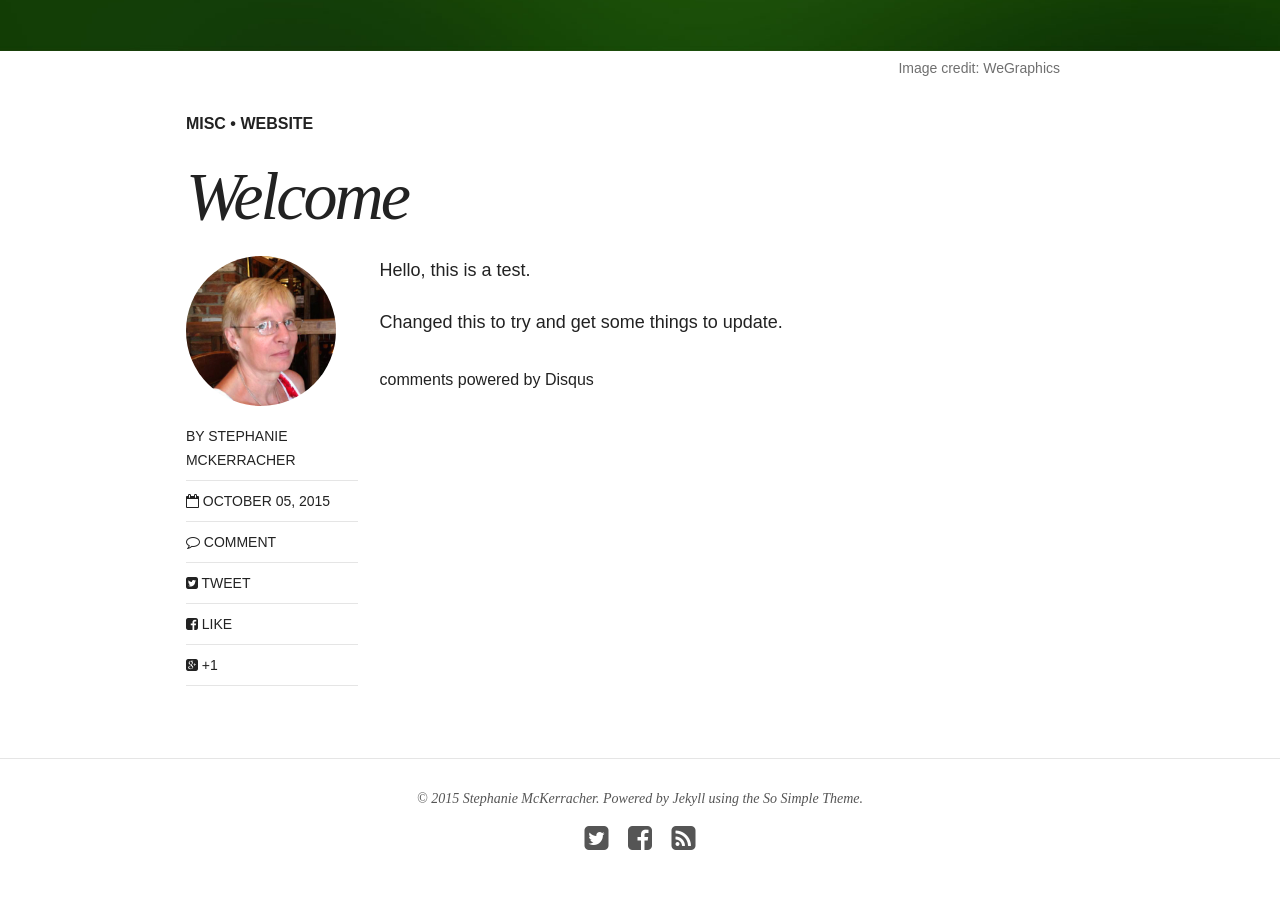
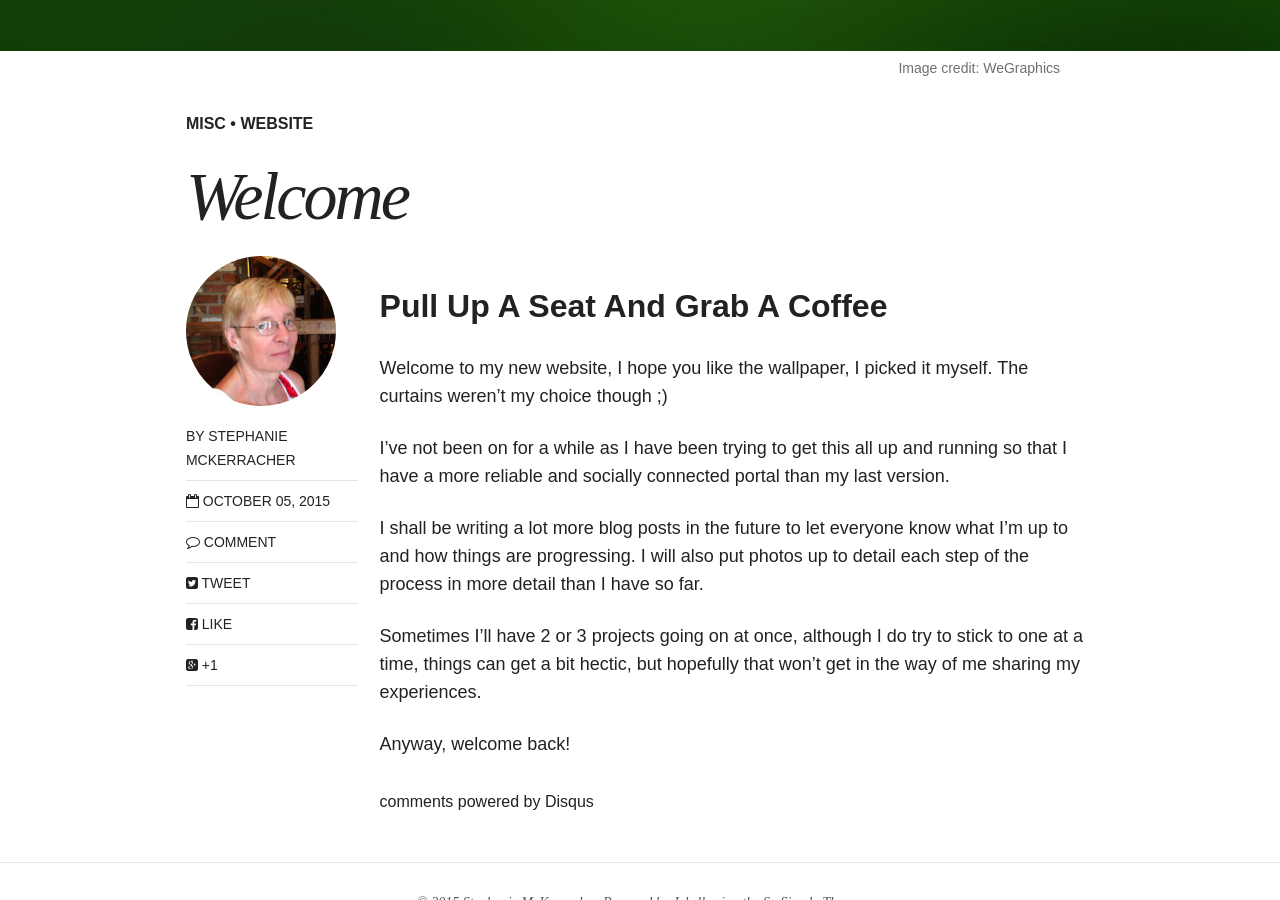
Before and after one commit to devoctomy/knittedbysteph.com, a Jekyll site: the page built from _posts/articles/2015-10-05-welcome.md, in a window 1280 px wide and 900 px high, scrolled down 642 px. Built offline with Jekyll 4.4.1, drawn with Linux system fonts in a browser that asks for light colours; nearby versions of some CDN libraries; comment, search, counter and statistics services are not loaded.

Commit message:
Updates to graphics and welcome blog post

```diff
--- a/_posts/articles/2015-10-05-welcome.md
+++ b/_posts/articles/2015-10-05-welcome.md
@@ -13,6 +13,14 @@ image:
   creditlink: http://wegraphics.net/downloads/free-ultimate-blurred-background-pack/
 ---
 
-Hello, this is a test.
+##  Pull Up A Seat And Grab A Coffee
 
-Changed this to try and get some things to update.
+Welcome to my new website, I hope you like the wallpaper, I picked it myself.  The curtains weren't my choice though ;)
+
+I've not been on for a while as I have been trying to get this all up and running so that I have a more reliable and socially connected portal than my last version.
+
+I shall be writing a lot more blog posts in the future to let everyone know what I'm up to and how things are progressing. I will also put photos up to detail each step of the process in more detail than I have so far.
+
+Sometimes I'll have 2 or 3 projects going on at once, although I do try to stick to one at a time, things can get a bit hectic, but hopefully that won't get in the way of me sharing my experiences.
+
+Anyway, welcome back!
```
Also changed, not shown: favicon.ico, images/apple-touch-icon-114x114-precomposed.png, images/apple-touch-icon-144x144-precomposed.png, images/apple-touch-icon-72x72-precomposed.png, images/apple-touch-icon-precomposed.png, images/favicon.png, images/site-logo.png.
